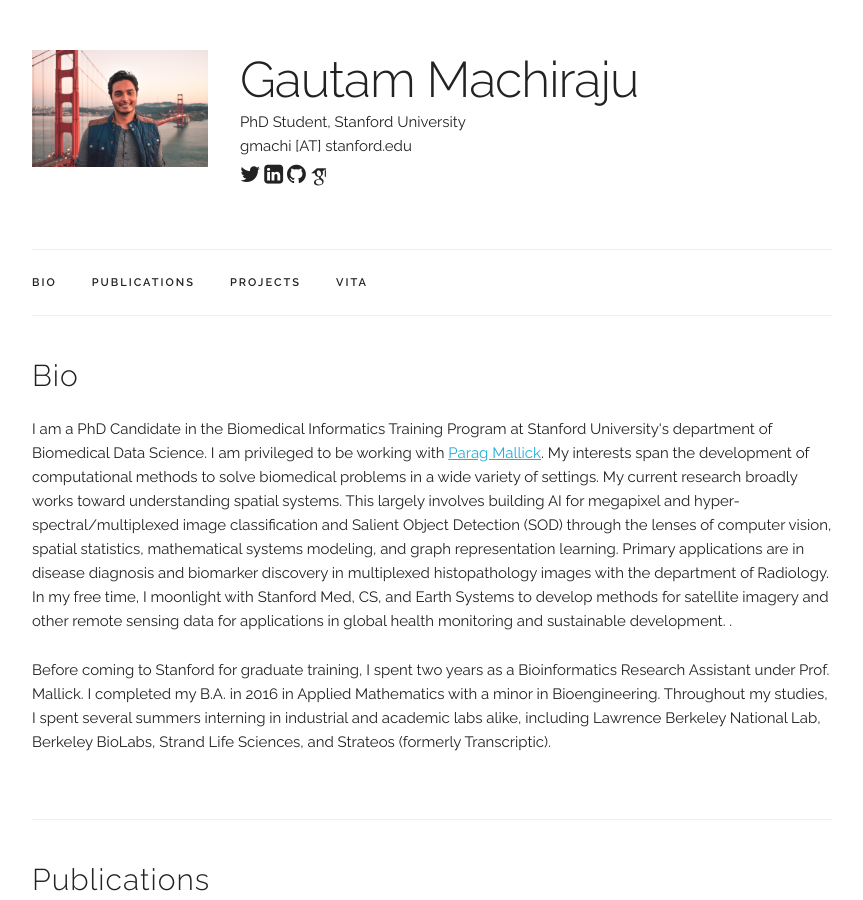
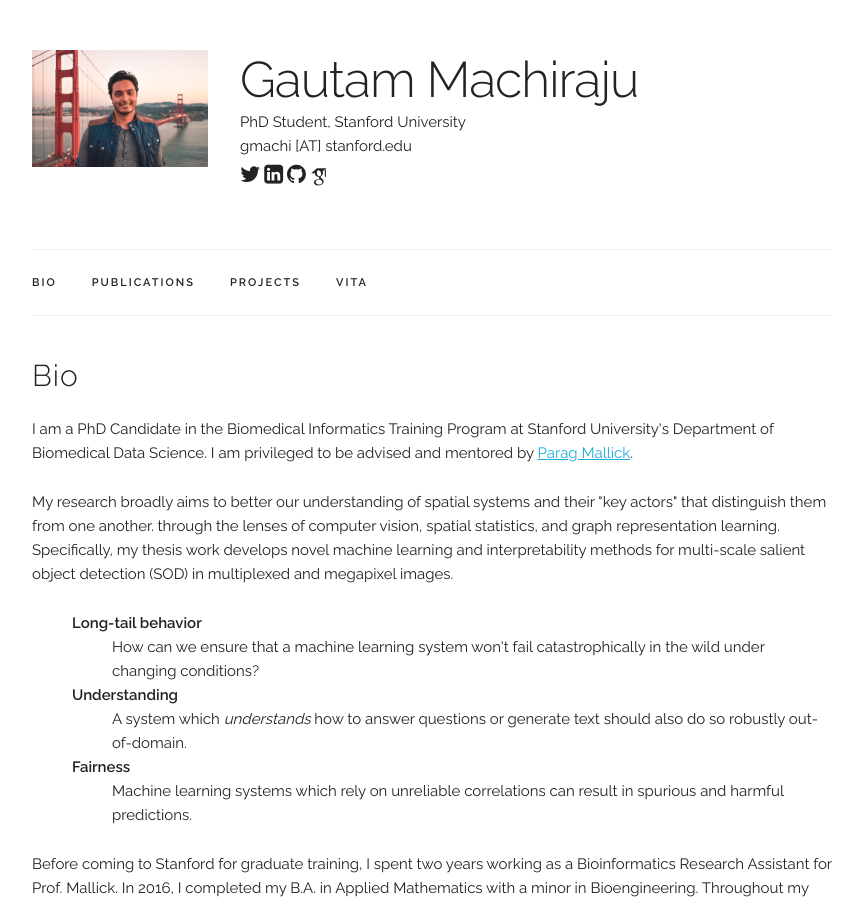
Before and after one commit to gmachiraju/gmachiraju.github.io, a Jekyll site: the page built from index.html, in a window 1280 px wide and 900 px high. Shown: the whole window, without its empty margins (208-1071 px from the left). Built offline with Jekyll 4.4.1, drawn with Linux system fonts in a browser that asks for light colours; some web fonts are replaced; some of the changed text lies outside the part shown.

Commit message:
fixed some more bio

```diff
--- a/__redirect.html
+++ b/__redirect.html
@@ -2,8 +2,8 @@
 <html>
 
 <head>
-    <title>Martin Saveski | Home</title>
-    <meta http-equiv="refresh" content="0; URL=https://web.stanford.edu/~msaveski/" />
+    <title>Gautam Machiraju | Home</title>
+    <meta http-equiv="refresh" content="0; URL=https://web.stanford.edu/~gmachi/" />
 </head>
 
 <body>
--- a/index.html
+++ b/index.html
@@ -6,12 +6,26 @@ title: Home
 <div class="docs-section" id="bio">
   <h4>Bio</h4>
   <p>
-  I am a PhD Candidate in the Biomedical Informatics Training Program at Stanford University's department of Biomedical Data Science. I am privileged to be working with <a href="http://mallicklab.stanford.edu/" target="_blank">Parag Mallick</a>. My interests span the development of computational methods to solve biomedical problems in a wide variety of settings. My current research broadly works toward understanding spatial systems. This largely involves building AI for megapixel and hyper-spectral/multiplexed image classification and Salient Object Detection (SOD) through the lenses of computer vision, spatial statistics, mathematical systems modeling, and graph representation learning. Primary applications are in disease diagnosis and biomarker discovery in multiplexed histopathology images with the department of Radiology. In my free time, I moonlight with Stanford Med, CS, and Earth Systems to develop methods for satellite imagery and other remote sensing data for applications in global health monitoring and sustainable development.
-  .
+  I am a PhD Candidate in the Biomedical Informatics Training Program at Stanford University's Department of Biomedical Data Science. I am privileged to be advised and mentored by <a href="http://mallicklab.stanford.edu/" target="_blank">Parag Mallick</a>.
+  <p>
+
+  <p>
+  My research broadly aims to better our understanding of spatial systems and their "key actors" that distinguish them from one another.
+
+  through the lenses of computer vision, spatial statistics, and graph representation learning.
+
+  Specifically, my thesis work develops novel machine learning and interpretability methods for multi-scale salient object detection (SOD) in multiplexed and megapixel images.
+
+    <dl style="PADDING-LEFT: 40px">
+    <dt><b>Long-tail behavior</b></dt> <dd>How can we ensure that a machine learning system won't fail catastrophically in the wild under changing conditions?</dd>
+    <dt><b>Understanding</b></dt>
+    <dd>A system which <i> understands </i> how to answer questions or generate text should also do so robustly out-of-domain. </dd>
+    <dt><b>Fairness</b></dt>  <dd>Machine learning systems which rely on unreliable correlations can result in spurious and harmful predictions.</dd>
+    </dl>
   </p>
 
   <p>
-  Before coming to Stanford for graduate training, I spent two years as a Bioinformatics Research Assistant under Prof. Mallick. I completed my B.A. in 2016 in Applied Mathematics with a minor in Bioengineering. Throughout my studies, I spent several summers interning in industrial and academic labs alike, including Lawrence Berkeley National Lab, Berkeley BioLabs, Strand Life Sciences, and Strateos (formerly Transcriptic).
+  Before coming to Stanford for graduate training, I spent two years working as a Bioinformatics Research Assistant for Prof. Mallick. In 2016, I completed my B.A. in Applied Mathematics with a minor in Bioengineering. Throughout my studies, I spent several summers interning in industrial and academic labs alike, including Lawrence Berkeley National Lab, Berkeley BioLabs, Strand Life Sciences, and Strateos (formerly Transcriptic).
   </p>
 </div>
 
```
